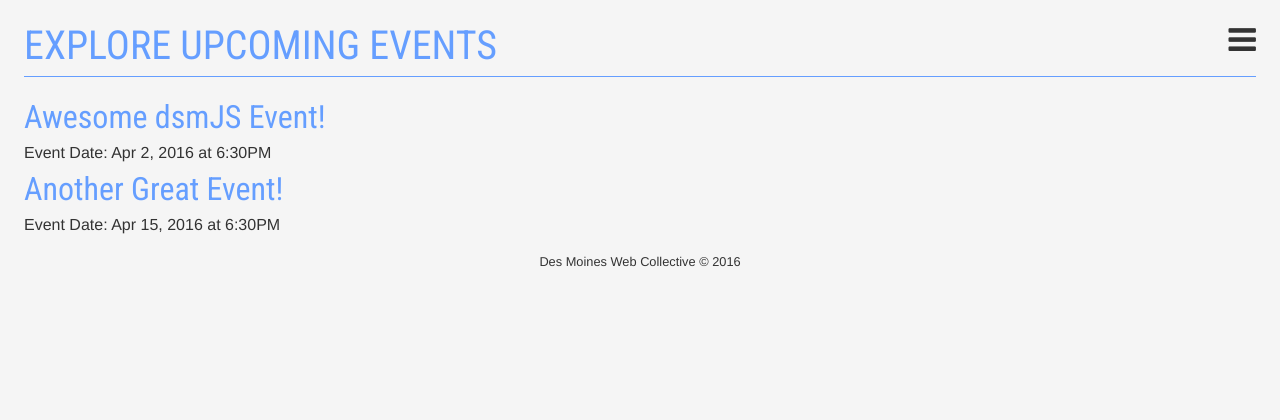
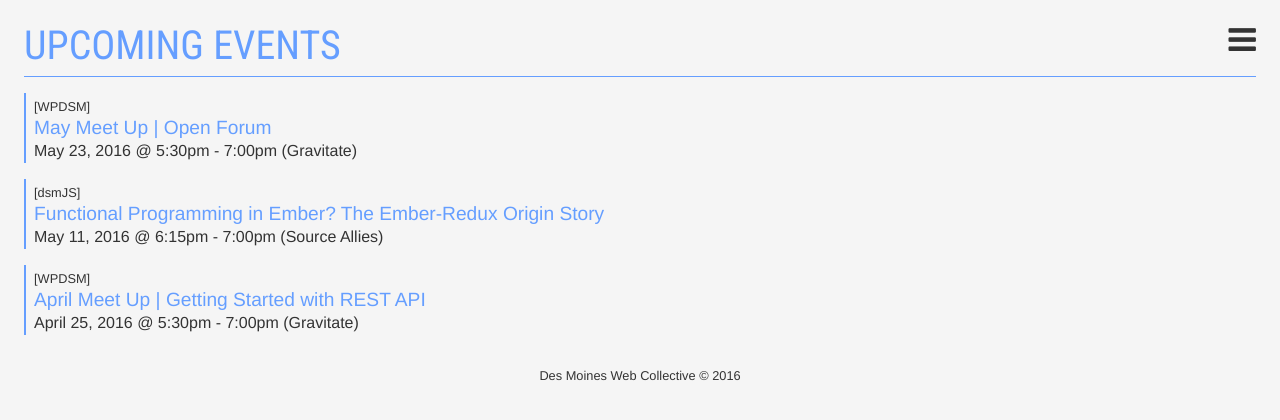
Before and after one commit to dsmwebcollective/dsmwebcollective.github.io, a Jekyll site: the page built from 01-events.md, in a window 1280 px wide. Shown: the top 420 px of the page. Built offline with Jekyll 4.4.1, drawn with Linux system fonts in a browser that asks for light colours; nearby versions of some CDN libraries.

Commit message:
Update the way events and groups are added

```diff
--- a/01-events.md
+++ b/01-events.md
@@ -1,15 +1,21 @@
 ---
 layout: page
 title: Events
-heading: Explore Upcoming Events
+heading: Upcoming Events
 permalink: /events/
 ---
 
-<ul>
-    {% for event in site.event %}
+<ul class="list event-list">
+    {% for event in site.data.events %}
         <li>
-            <h2><a href="{{ event.url }}">{{ event.title }}</a></h2>
-            <p>Event Date: {{ event.event_date | date: "%b %-d, %Y at %l:%M%p" }}</p>
+            <div class="title">
+                <span class="group">[{{ event.group }}]</span><br>
+                <a href="{{ event.details_url }}" target="_blank">{{ event.title }}</a>
+            </div>
+
+            <div class="date">
+                {{ event.date }} @ {{ event.time }} ({{ event.location }})
+            </div>
         </li>
     {% endfor %}
 </ul>
--- /dev/null
+++ b/_data/events.yml
@@ -0,0 +1,20 @@
+- title: "May Meet Up | Open Forum"
+  group: "WPDSM"
+  location: "Gravitate"
+  details_url: "http://wpdsm.org/event/wpdsm-may-meeting-open-forum/"
+  date: "May 23, 2016"
+  time: "5:30pm - 7:00pm"
+
+- title: "Functional Programming in Ember? The Ember-Redux Origin Story"
+  group: "dsmJS"
+  location: "Source Allies"
+  details_url: "http://dsmjs.com/"
+  date: "May 11, 2016"
+  time: "6:15pm - 7:00pm"
+
+- title: "April Meet Up | Getting Started with REST API"
+  group: "WPDSM"
+  location: "Gravitate"
+  details_url: "http://wpdsm.org/event/wpdsm-april-meeting-getting-started-with-rest-api/"
+  date: "April 25, 2016"
+  time: "5:30pm - 7:00pm"
--- /dev/null
+++ b/_sass/_lists.scss
@@ -0,0 +1,16 @@
+.list {
+    li {
+        margin-bottom: 1rem;
+        padding-left: 0.5rem;
+        border-left: 2px solid $primary;
+    }
+
+    .title {
+        font-size: 1.2rem;
+        line-height: 1.2;
+    }
+
+    .group {
+        font-size: 0.8rem;
+    }
+}
--- a/css/main.scss
+++ b/css/main.scss
@@ -12,6 +12,7 @@
 @import "grid";
 @import "headings";
 @import "buttons";
+@import "lists";
 
 @import "nav";
 @import "header";
```
Also changed, not shown: 02-groups.md (added, +20 -0 lines), 02-user-groups.md (deleted, +0 -8 lines), _data/groups.yml (added, +10 -0 lines), _event/2016-03-19-awesome-dsmjs-event.md (deleted, +0 -12 lines), _event/2016-03-21-another-great-event.md (deleted, +0 -12 lines), _posts/2016-03-20-awesome-wpdsm-event.md (deleted, +0 -11 lines), _posts/2016-03-22-welcome-to-jekyll.md (deleted, +0 -16 lines).
